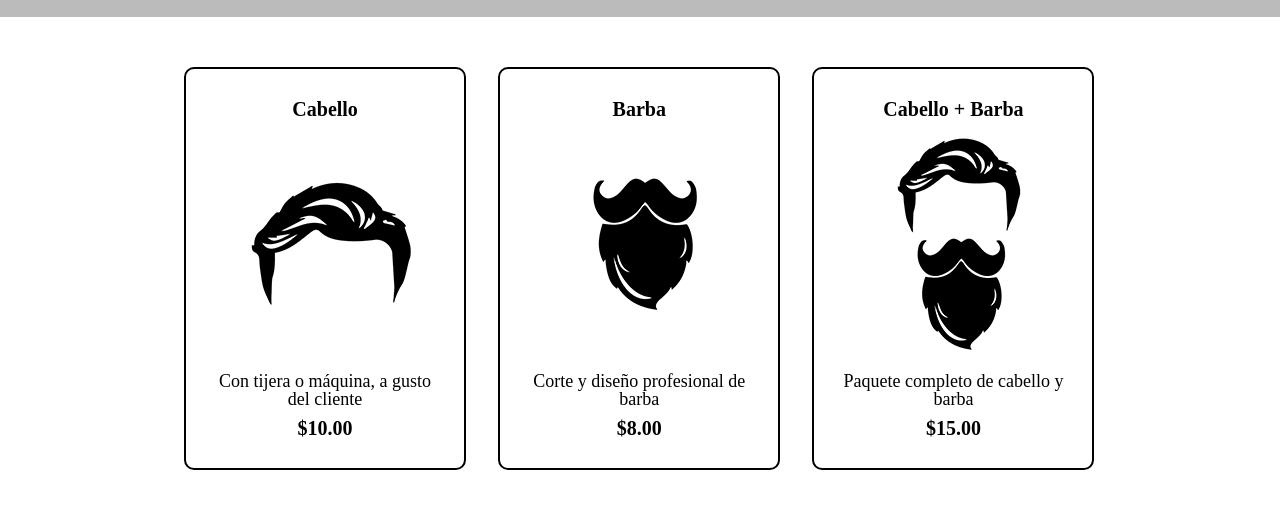
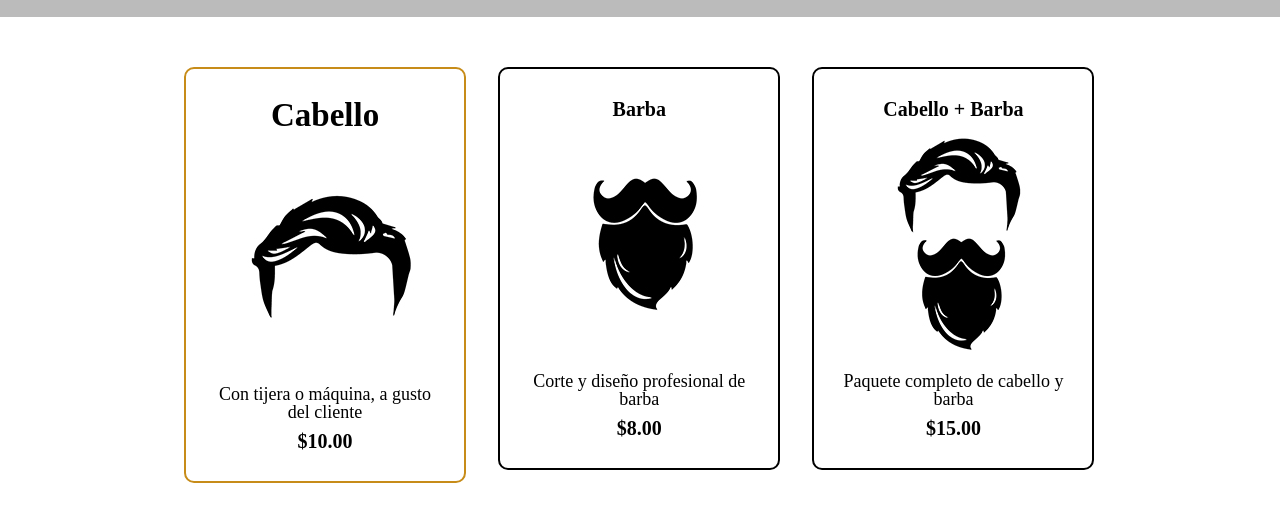
Before and after one commit to JoseFAllende/BarberiaAlura, a plain HTML site: page productos.html in a window 1280 px wide. In both pictures the pointer is over the item 325 px from the left and 544 px from the top of the page. Shown: the part 276-798 px from the top of the page. Drawn offline with Linux system fonts and the light colour scheme.

Commit message:
Captura click y mov del mouse

```diff
--- a/productos.css
+++ b/productos.css
@@ -58,11 +58,29 @@ text-decoration: underline;
     /* Bordes redondeados */
     border-radius: 10px;
 }
+/* Captura de movimiento sobre el elemento producto */
+.productos li:hover{
+    border-color: #c78c19;
+
+}
+
+
+/* Captura el click del mouse */
+.productos li:active{
+border-color: #088c19;
+}
 
 .productos h2{
    font-size: 20px;
    font-weight: bold;
 }
+
+/* Cambia tamaño del h2 dentro del producto. */
+.productos li:hover h2{
+
+    font-size: 33px;
+}
+
 .producto-descripcion{
     font-size: 18px;
 }
```
